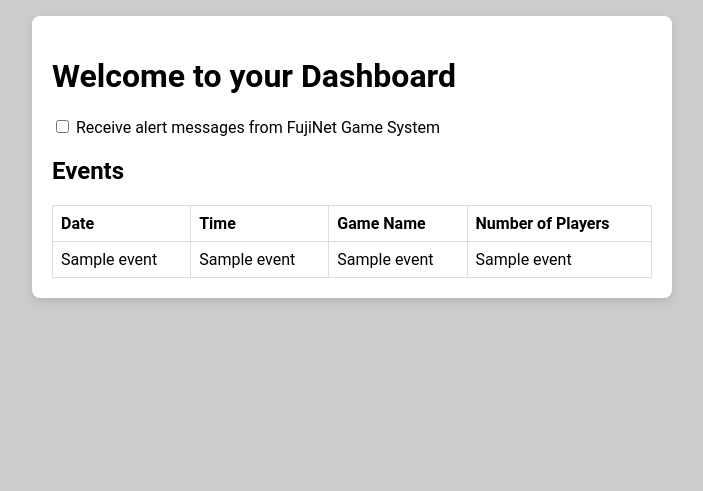
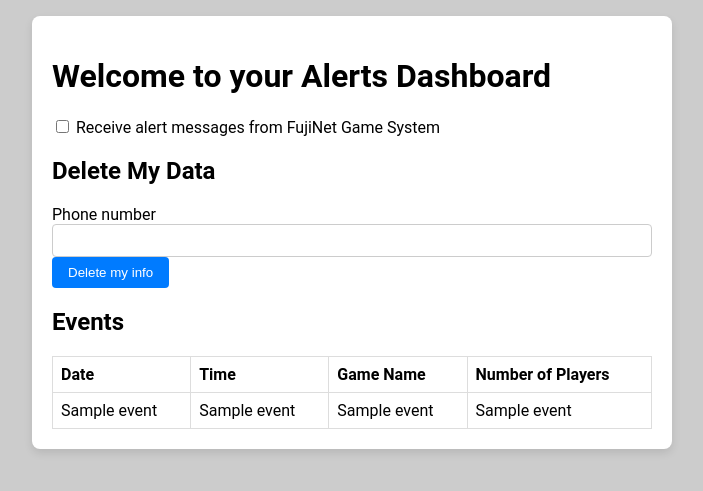
Before and after one commit to dillera/fujinetGameAlerts, a Flask app: template templates/dashboard.html in a window 1280 px wide. Shown: the part 133-624 px from the top of the page, without its empty margins (288-991 px from the left). Run offline with Flask 3, Linux system fonts and the light colour scheme; the template is opened without the code that fills it: most values are stand-ins (such as "Sample title", 1, 10 or a date in 2020); form fields are guessed from the names that the template uses.

Commit message:
campaign is approved, sms and whatsapp messages working - whats app issue was appending whatsapp on existing mo var that already had whatsapp on it

```diff
--- a/app.py
+++ b/app.py
@@ -9,7 +9,7 @@
 from twilio.rest import Client
 from dotenv import load_dotenv
 from datetime import datetime
-
+import requests
 
 app = Flask(__name__)
 
@@ -22,6 +22,8 @@
 type_sms      = 'S'
 type_whatsapp = 'W'
 app.config['DATABASE'] = 'gameEvents.db'
+
+webhook_url = os.getenv('discord_webhook')
 
 client      = Client(account_sid, auth_token)
 
@@ -79,7 +81,47 @@
     else:
         return prefix + input_string
 
+# send a message to discord for this event
+def send_to_discord(message_content):
+    logging.info(f'in send_to_discord with message: {message_content}')
+    logging.info(f'target url: {webhook_url}')
+    # Replace with the webhook URL you copied from Discord
+    #webhook_url = 'YOUR_DISCORD_WEBHOOK_URL'
+    # defined above
 
+    # Create the message payload
+    data = {
+        "content": message_content,
+        # Optionally, you can also add "username" and "avatar_url" parameters here to customize the webhook's appearance
+    }
+
+    # Send the message to Discord
+    response = requests.post(webhook_url, json=data)
+
+    # Log the response (optional)
+    if response.status_code == 204:
+        print("Message sent to Discord successfully!")
+    else:
+        print(f"Failed to send message to Discord. Status code: {response.status_code}. Response: {response.text}")
+
+    return response
+
+# send a message via Twilio for this event
+def send_sms(to, body):
+    """Helper function to send an SMS using Twilio."""
+    try:
+        message = client.messages.create(
+            body=body,
+            from_=twilio_tn,
+            to=to
+        )
+        print(f"Sent SMS to {to}")
+    except Exception as e:
+        print(f"Error sending SMS to {to}: {e}")
+
+
+########################################################
+########################################################
 ########################################################
 # Route for incoming JSON POST
 #
@@ -116,15 +158,41 @@
 
     game = data['game']
     server = data['server']
+    players = data['curplayers']
 
-    message = client.messages.create(
-                              body=f'New game entry: Game: {game}, Server: {server}',
-                              from_=twilio_tn,
-                              to=failsafe_mt
-                          )
+    alert_message = f'New game participant on Game: [{game}] running on Server: [{server}] with {players} players currently online.'
 
-    print(f'Sent message with SID: {message.sid}')
+    #message = client.messages.create(
+    #                          body=alert_message,
+    #                          from_=twilio_tn,
+    #                          to=failsafe_mt
+    #                      )
 
+
+    ########################################################
+    # find users who have opted in for alerts and send them SMS
+    # Connect to the SQLite database
+    conn = sqlite3.connect('users.db')
+    cursor = conn.cursor()
+
+    # Execute the SELECT query
+    cursor.execute("SELECT phone_number FROM users WHERE opt_in=1 AND type='S'")
+    phone_numbers = cursor.fetchall()
+    conn.close()
+
+    # Loop over the result set and send SMS notifications
+    for row in phone_numbers:
+        phone_number = row[0]
+        send_sms(phone_number, alert_message)
+        logging.info(f'Sent message to phone: {phone_number} ')
+
+
+
+    ########################################################
+    # Send Discord Event for every event posted into this app
+    #
+    discord_response = send_to_discord(alert_message)
+    logging.info(f'Sent to Discord: {discord_response}')
      # ... (rest of the code remains the same)
 
     return jsonify({"message": "Received JSON data and inserted into database"}), 200
@@ -160,7 +228,7 @@
     cursor.execute('SELECT COUNT(*) FROM gameEvents')
     count = cursor.fetchone()[0]
     # Prepare response message
-    #response_message = f'There are currently {count} rows in the event database.'
+    response_message = f'There are currently {count} rows in the event database.'
 
 
     if mo.startswith("whatsapp:"):
@@ -169,15 +237,13 @@
         logging.info(f"> WA >mo cleaned to: {clean_tn} ")
 
         # Send response to WA
-        logging.info(f"> WA > about to send message to twilio for {clean_tn} ")
-
+        logging.info(f"> WA > about to send message to: {mo} ")
 
         message = client.messages.create(
             body=f'There are currently {count} rows in the event database.',
             from_='whatsapp:' + twilio_tn,
-            to='whatsapp:' + mo
+            to=mo
         )
-
 
         logging.info(f"> WA > Sent whatsapp message: {response_message} to number {mo} ")
 
@@ -194,12 +260,6 @@
         print(f'> SMS > Sent sms to {mo} with SID: {message.sid}')
 
 
-
-    # Send the response back to Twilio
-    #response = MessagingResponse()
-    #response.message(response_message)
-    #return str(response)
-
     return jsonify({"message": "handled incoming message"}), 200
 
 
--- a/static/js/custom.js
+++ b/static/js/custom.js
@@ -42,3 +42,8 @@
         }
     }
 }
+
+
+function confirmDeletion() {
+      return confirm('Are you sure you want to delete your info and all data?');
+    }
--- a/templates/dashboard.html
+++ b/templates/dashboard.html
@@ -1,7 +1,7 @@
 {% extends 'base.html' %}
 
 {% block content %}
-  <h1>Welcome to your Dashboard</h1>
+  <h1>Welcome to your Alerts Dashboard</h1>
 
 
   <form id="optInForm">
@@ -52,6 +52,16 @@
     }
   </script>
 
+<h2>Delete My Data</h2>
+<form onsubmit="return confirmDeletion();" method="POST" action="{{ url_for('delete_user') }}">
+  {{ delete_form.hidden_tag() }}
+  {{ delete_form.phone_number.label }}
+  {{ delete_form.phone_number(id="phone", class="form-control") }}
+  <button type="submit" class="btn btn-danger">Delete my info</button>
+</form>
+
+
+
    <h2>Events</h2>
   <table class="table table-bordered">
     <thead>
@@ -74,4 +84,9 @@
     </tbody>
   </table>
 
+ <script>
+    function confirmDeletion() {
+      return confirm('Are you sure you want to delete your info and all data?');
+    }
+  </script>
 {% endblock %}
```
Also changed, not shown: webUI.py (+61 -8 lines).
